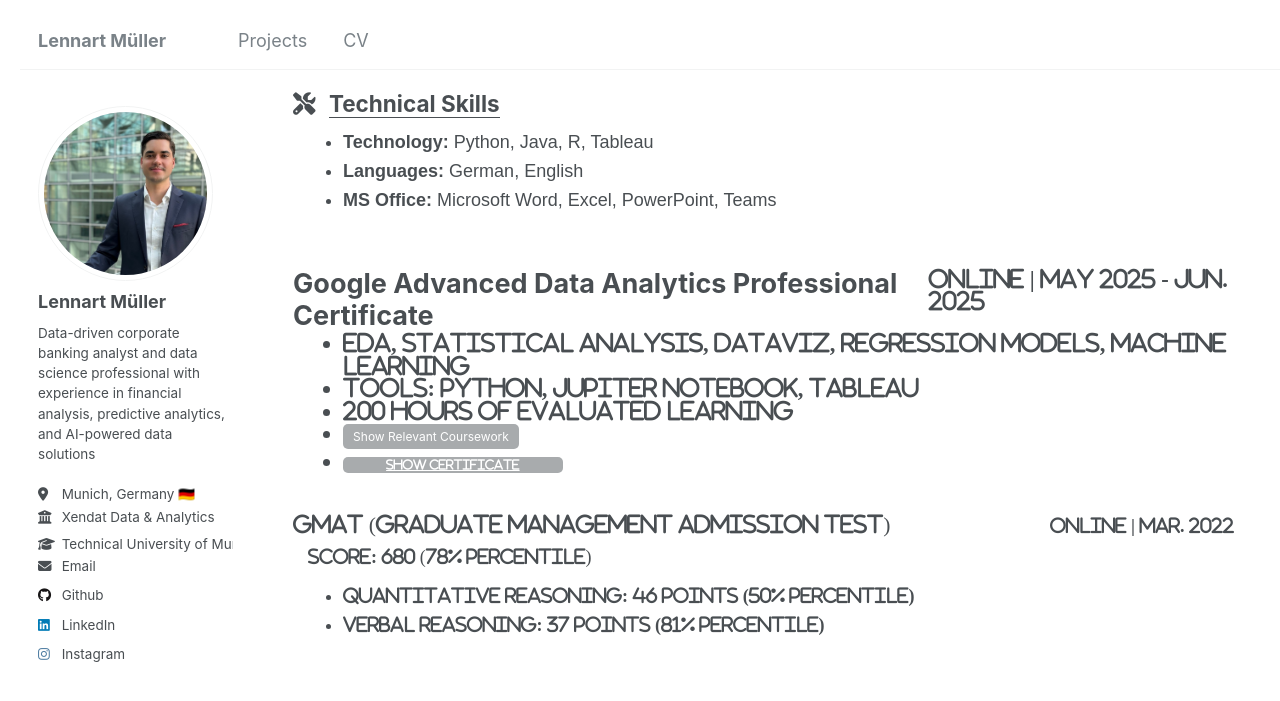
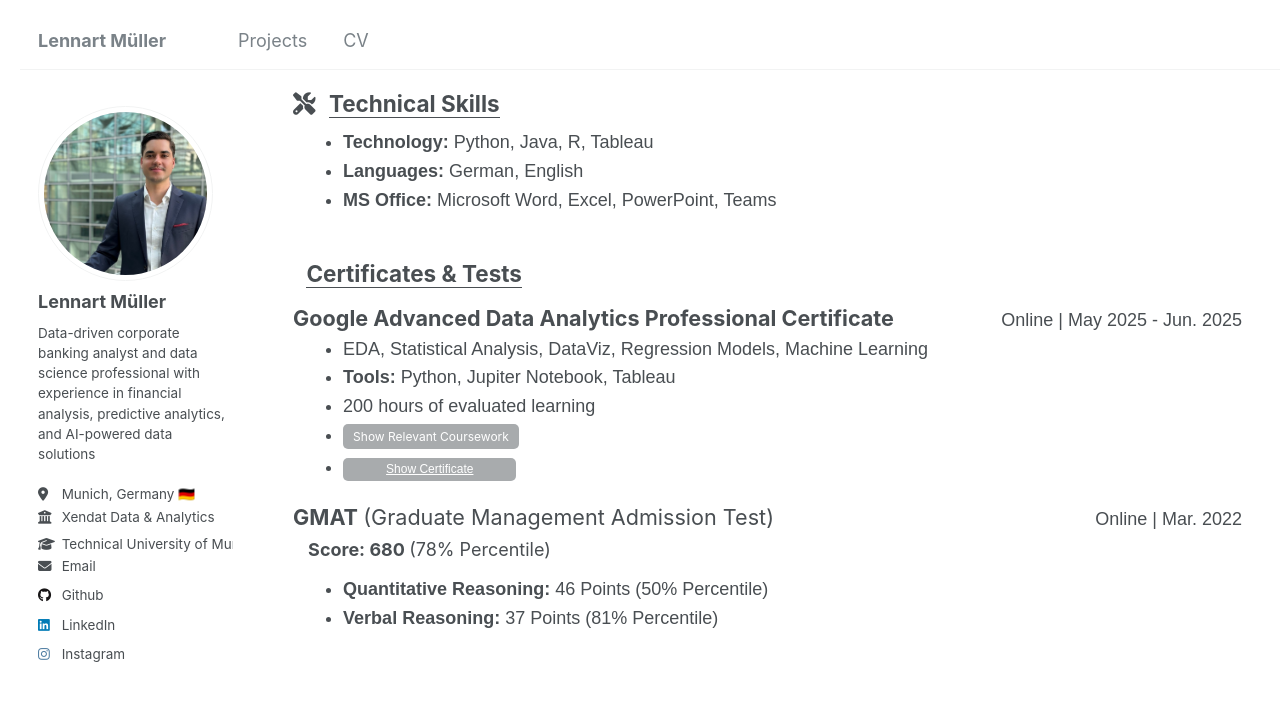
Before and after one commit to lennartmueller123/lennartmueller123.github.io, a Jekyll site: the page built from _pages/cv.html, in a window 1280 px wide and 900 px high, scrolled down 1692 px. Shown: the top 701 px of the window. Built offline with Jekyll 4.4.1, drawn with Linux system fonts in a browser that asks for light colours.

Commit message:
Update cv.html

```diff
--- a/_pages/cv.html
+++ b/_pages/cv.html
@@ -259,7 +259,7 @@
 
       <div class="section tests">
         <h2>
-          <i class="fa-solid fa-file-certificate" style="margin-right: 8px;></i>
+          <i class="fa-solid fa-file-certificate" style="margin-right: 8px;"></i>
           <u>Certificates & Tests</u>
         </h2>
 
```
